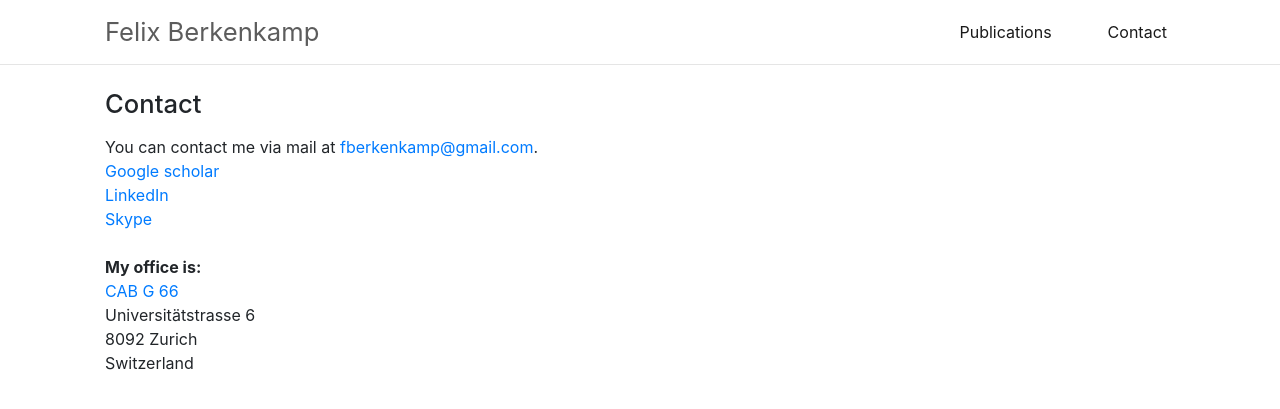
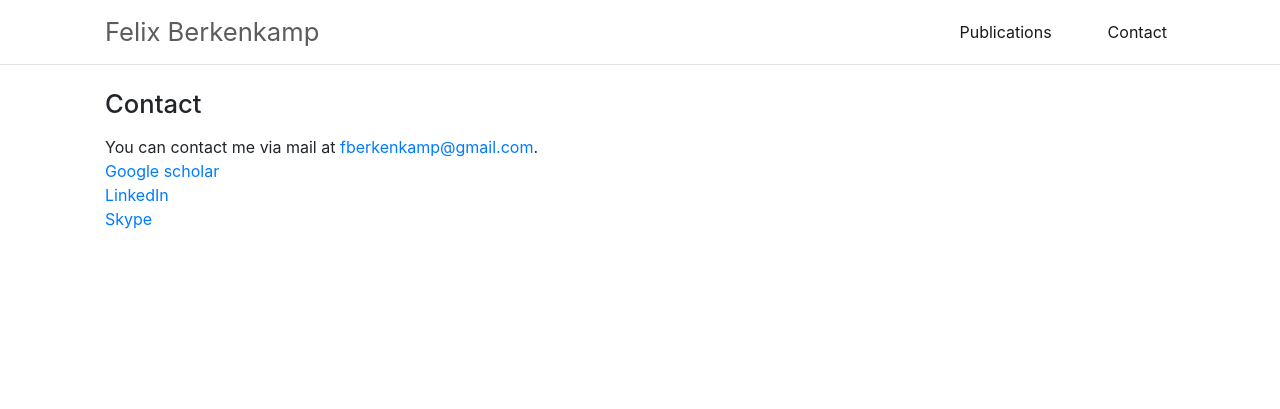
Before and after one commit to befelix/befelix.github.io, a Jekyll site: the page built from _pages/4-contact.html, in a window 1280 px wide. Shown: the top 409 px of the page. Built offline with Jekyll 4.4.1, drawn with Linux system fonts in a browser that asks for light colours.

Commit message:
Remove old eth contact

```diff
--- a/_pages/4-contact.html
+++ b/_pages/4-contact.html
@@ -11,10 +11,3 @@ You can contact me via mail at <a href="mailto:f&lt;my last name&gt;@gmail.com"
 <a href="https://linkedin.com/in/berkenkamp" target="_blank">LinkedIn</a>
 <br>
 <a href="" class="skype">Skype at &lt;my first name&gt;.ber</a>
-
-<br><br>
-<b>My office is:</b> <br>
-<a href="http://www.rauminfo.ethz.ch/Rauminfo/grundrissplan.gif?gebaeude=CAB&amp;geschoss=G&amp;raumNr=66" target="_blank">CAB G 66</a><br>
-Universitätstrasse 6<br>
-8092 Zurich<br>
-Switzerland
```
